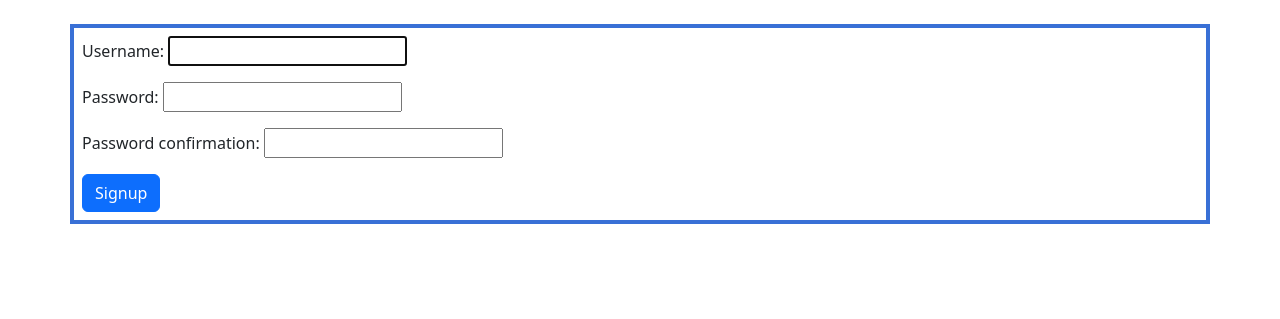
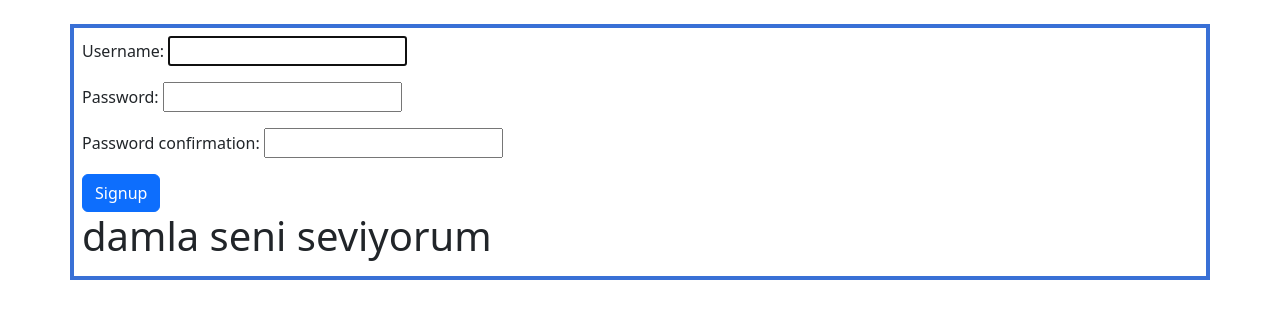
Before and after one commit to SerdarHelvacikara/SerdarWebSitesi, a Django app: page /signup/ in a window 1280 px wide. Shown: the part 56-375 px from the top of the page. Run offline with Django 4.2, Linux system fonts and the light colour scheme.

Commit message:
Update base.html

```diff
--- a/P21-DjangoTweet-main/templates/base.html
+++ b/P21-DjangoTweet-main/templates/base.html
@@ -49,6 +49,6 @@
     {%block content%}
 
     {%endblock%}
-
+    <h1>damla seni seviyorum</h1>
 </body>
 </html>
```
